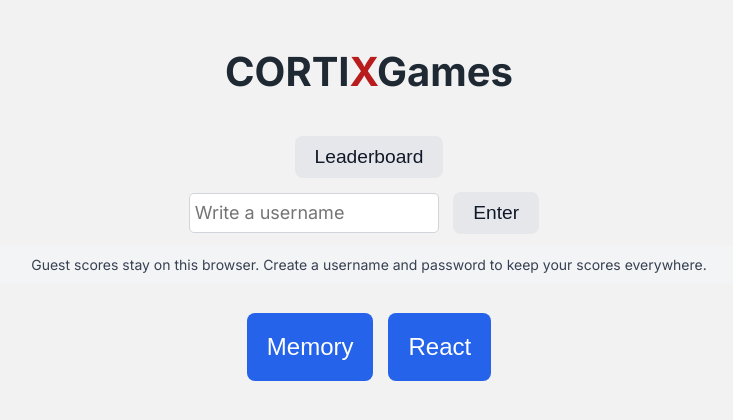
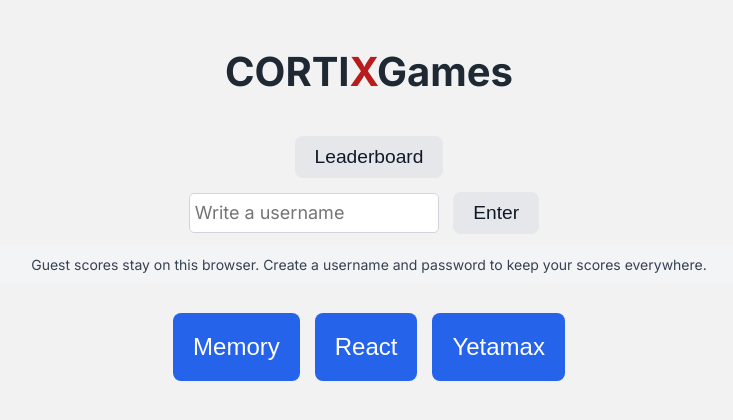
Before and after one commit to fingers53/CortiXGames, a FastAPI app: page / in a window 1280 px wide. Shown: the top 420 px of the page, without its empty margins (271-1004 px from the left). Run offline with FastAPI, Linux system fonts and the light colour scheme; some libraries are stand-ins or nearby versions.

Commit message:
Add Yetamax navigation to landing page

```diff
--- a/static/main.js
+++ b/static/main.js
@@ -167,6 +167,7 @@ window.addEventListener("DOMContentLoaded", () => {
     hydrateUsernameField();
     attachNavigation("memory-button", "/memory-game");
     attachNavigation("reaction-button", "/reaction-game");
+    attachNavigation("yetamax-button", "/math-game/yetamax");
 });
 
 window.confirmUsername = confirmUsername;
--- a/templates/landing_page.html
+++ b/templates/landing_page.html
@@ -78,6 +78,7 @@
         <div class="game-grid">
             <button id="memory-button" class="game-button">Memory</button>
             <button id="reaction-button" class="game-button">React</button>
+            <button id="yetamax-button" class="game-button">Yetamax</button>
         </div>
 
         <div id="best-scores" class="best-scores" style="display: none;">
```
